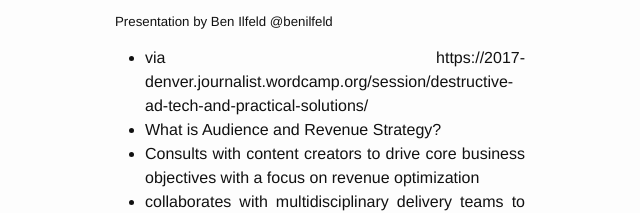
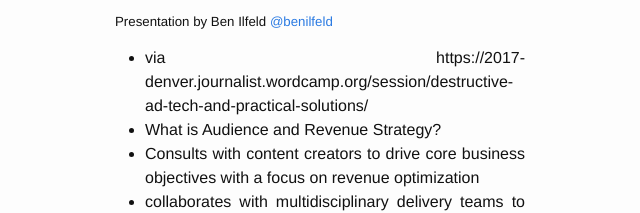
Before and after one commit to AramZS/aramzs.github.io, a Jekyll site: the page built from _posts/2017-08-17-Notes-From-Destructive-Ad-Tech-and-Practical-Solutions.markdown, in a window 1280 px wide, cut to the strip 424-1913 px from the top of the page. Shown: the top 213 px of the strip, without its empty margins (320-960 px from the left). Built offline with Jekyll 4.4.1, drawn with Linux system fonts in a browser that asks for light colours; some of the changed lines change nothing that is shown.

Commit message:
justified css works badly, surprise.

```diff
--- a/_posts/2017-08-17-Notes-From-Destructive-Ad-Tech-and-Practical-Solutions.markdown
+++ b/_posts/2017-08-17-Notes-From-Destructive-Ad-Tech-and-Practical-Solutions.markdown
@@ -8,7 +8,7 @@
 excerpt: "Publishers have agency here, they're part of the problem & they should be part of the solution"
 ---
 
-##### Presentation by Ben Ilfeld @benilfeld
+##### Presentation by Ben Ilfeld [@benilfeld](https://twitter.com/benilfeld)
 
  - via https://2017-denver.journalist.wordcamp.org/session/destructive-ad-tech-and-practical-solutions/
  - What is Audience and Revenue Strategy?
--- a/_sass/_layout.scss
+++ b/_sass/_layout.scss
@@ -301,6 +301,7 @@
 
     .title-box {
         position: absolute;
+        text-align: left;
         bottom: 40px;
         z-index: 3;
         width: 90%;
```
